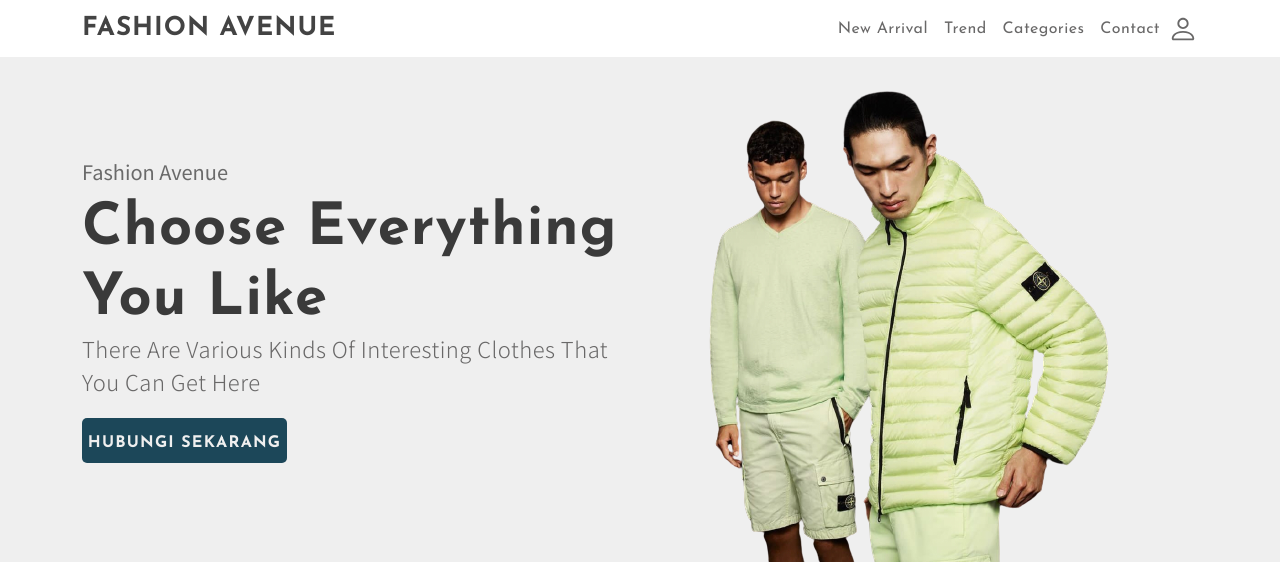
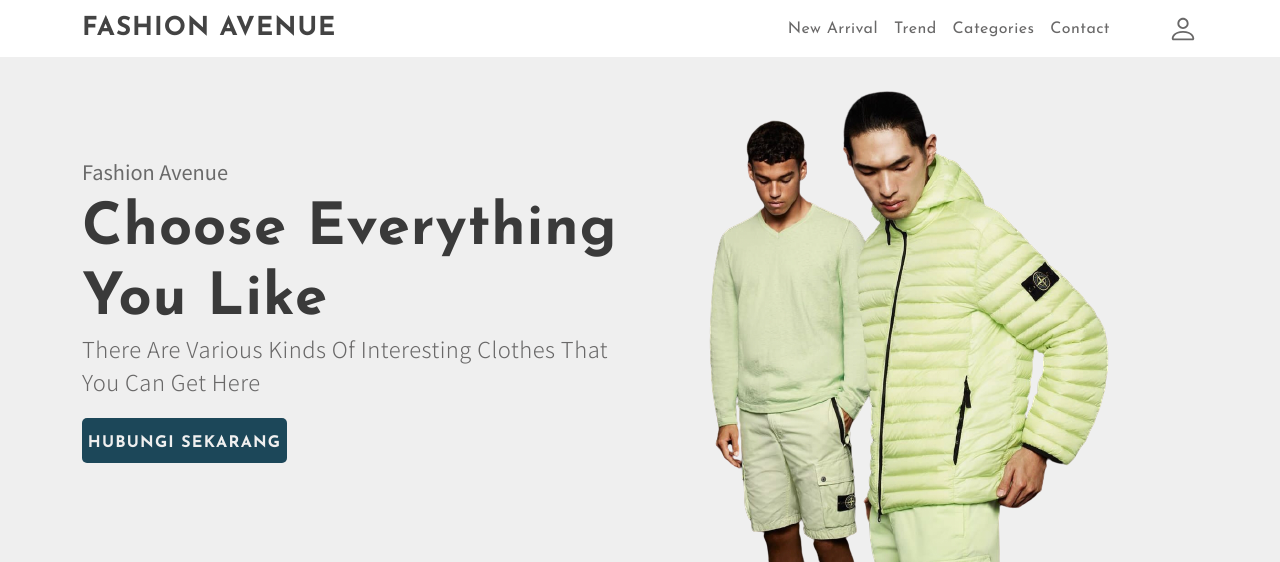
Before and after one commit to Keinin04/keinin04.github.io, a PHP site: page / in a window 1280 px wide. Shown: the top 562 px of the page. Run offline with PHP 8.4, Linux system fonts and the light colour scheme; some libraries are stand-ins or nearby versions.

Commit message:
jaga jarak

```diff
--- a/index.html
+++ b/index.html
@@ -39,7 +39,7 @@
             <a class="nav-link " href="#contact">Contact</a>
           </li>
 		  <li>
-			<a href="login.php">
+			<a href="login.php" class="icon-person">
 				<img src="assets/icons/person.svg" alt="Person">
 			</a>
 		  </li>
--- a/style/main.css
+++ b/style/main.css
@@ -128,7 +128,11 @@ nav .icon-for-user a {
 nav .icon-for-user a:nth-child(2) {
 	padding-right: 0;
 }
-
+@media screen and (min-width: 992px) {
+	.icon-person {
+		padding-left: 50px;
+	}
+}
 
 
 /* banner */
```
